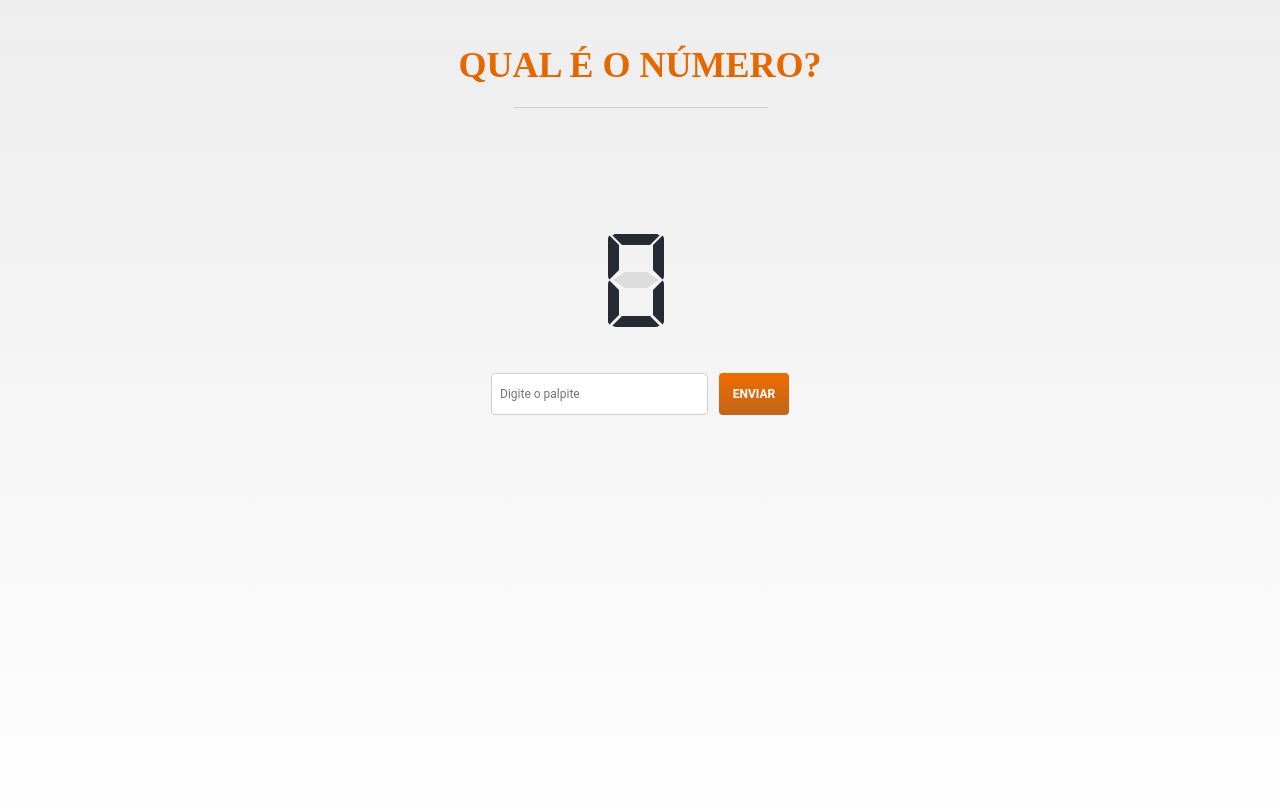
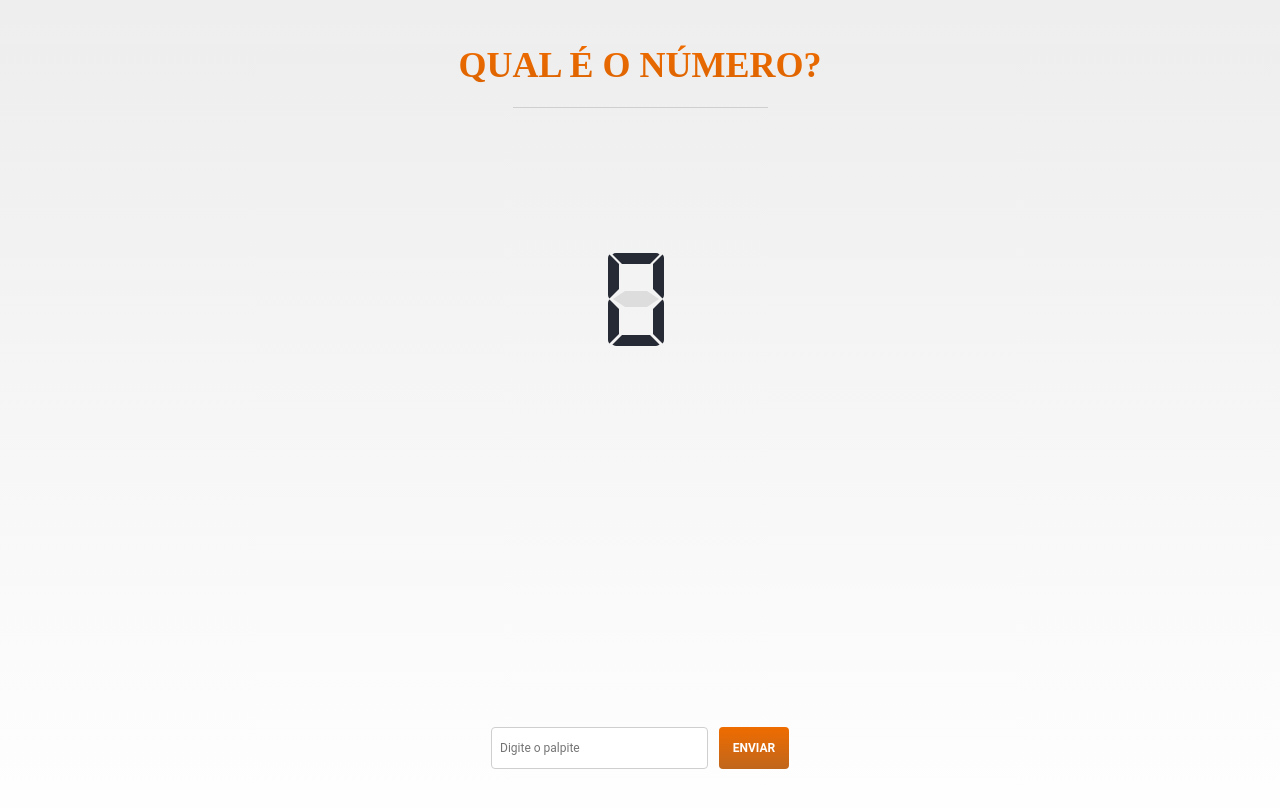
Before and after one commit to paulo-david/guess-number, a plain HTML site: page index.html in a window 1280 px wide. Drawn offline with Linux system fonts and the light colour scheme; no server answers; a web font is replaced by a local one.

Commit message:
:art: fix element positions

```diff
--- a/styles/style.css
+++ b/styles/style.css
@@ -97,7 +97,8 @@ h1 {
 
   text-align: center;
 
-  margin-top: 90px;
+  margin-top: 100px;
+  margin-bottom: 25px;
 
   transition: 1s;
 }
@@ -123,6 +124,7 @@ h1 {
   background-image: linear-gradient(var(--gray-900), var(--gray-800));
 
   margin: 0 auto;
+  margin-top: 56px;
   border: 0;
   border-radius: 4px;
 }
@@ -135,10 +137,15 @@ button.display-vanish {
   height: 42px;
   width: 298px;
 
-  margin: 0 auto;
-
   display: flex;
   justify-content: space-between;
+
+  position: absolute;
+  right: 0;
+  bottom: 31px;
+  left: 0;
+
+  margin: 0 auto;
 }
 
 #guess-form > * {
```
